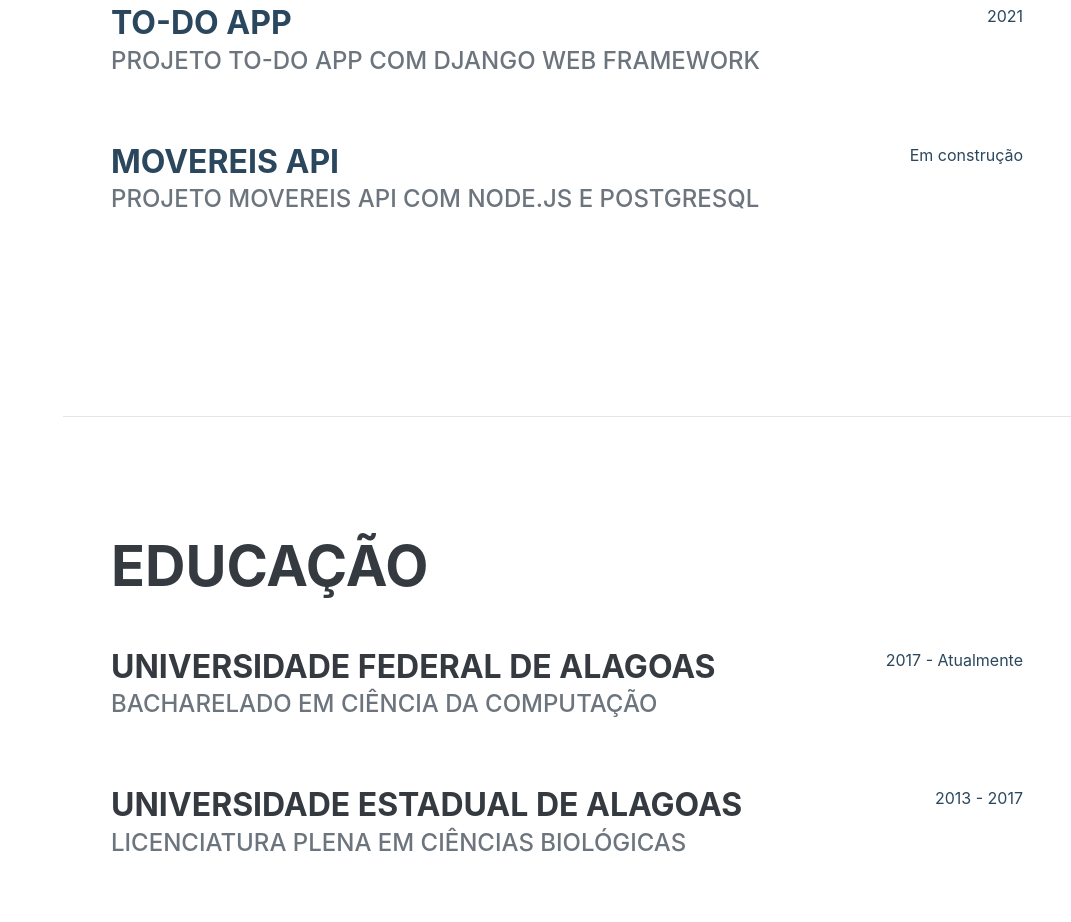
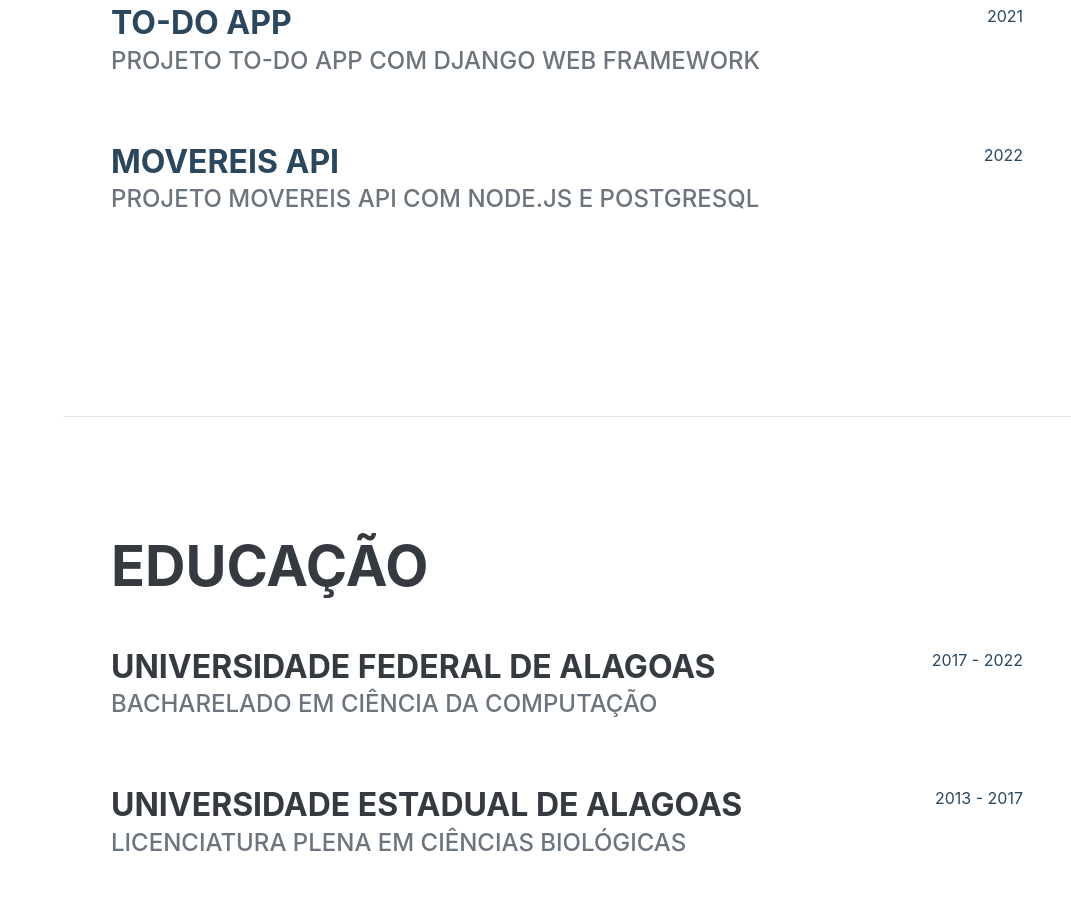
Before and after one commit to lfnd0/lfnd0.github.io, a plain HTML site: page index.html in a window 1280 px wide. Shown: the part 1185-2107 px from the top of the page, without its empty margins (209-1280 px from the left). Drawn offline with nearby package versions, Linux system fonts and the light colour scheme; a web font is replaced by a local one.

Commit message:
Atualização portfólio

```diff
--- a/index.html
+++ b/index.html
@@ -93,7 +93,7 @@
                 rel="noopener noreferrer">Movereis API</a></h3>
             <div class="subheading mb-3">Projeto Movereis API com Node.js e PostgreSQL</div>
           </div>
-          <div class="flex-shrink-0"><span class="text-primary">Em construção</span></div>
+          <div class="flex-shrink-0"><span class="text-primary">2022</span></div>
         </div>
     </section>
     <hr class="m-0" />
@@ -106,7 +106,7 @@
             <h3 class="mb-0">Universidade Federal de Alagoas</h3>
             <div class="subheading mb-3">Bacharelado em Ciência da Computação</div>
           </div>
-          <div class="flex-shrink-0"><span class="text-primary">2017 - Atualmente</span></div>
+          <div class="flex-shrink-0"><span class="text-primary">2017 - 2022</span></div>
         </div>
         <div class="d-flex flex-column flex-md-row justify-content-between mb-5">
           <div class="flex-grow-1">
```
